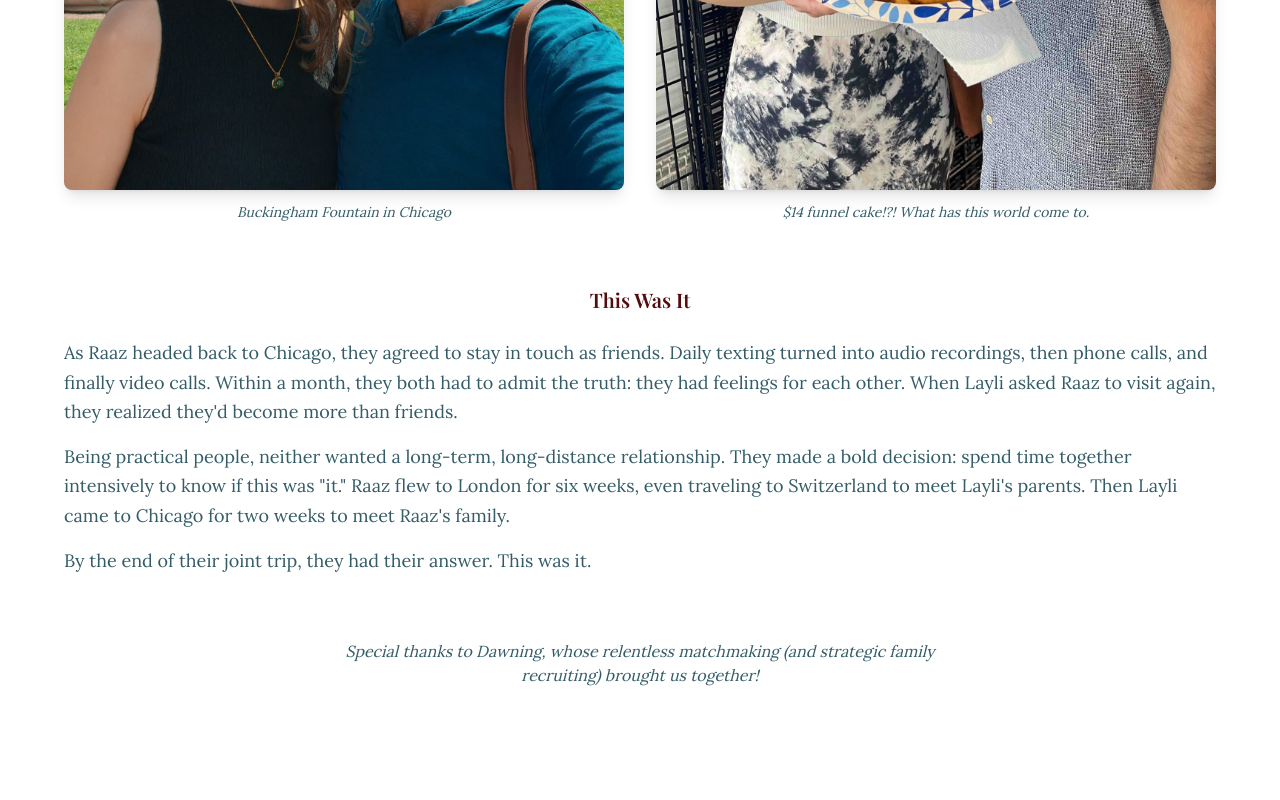
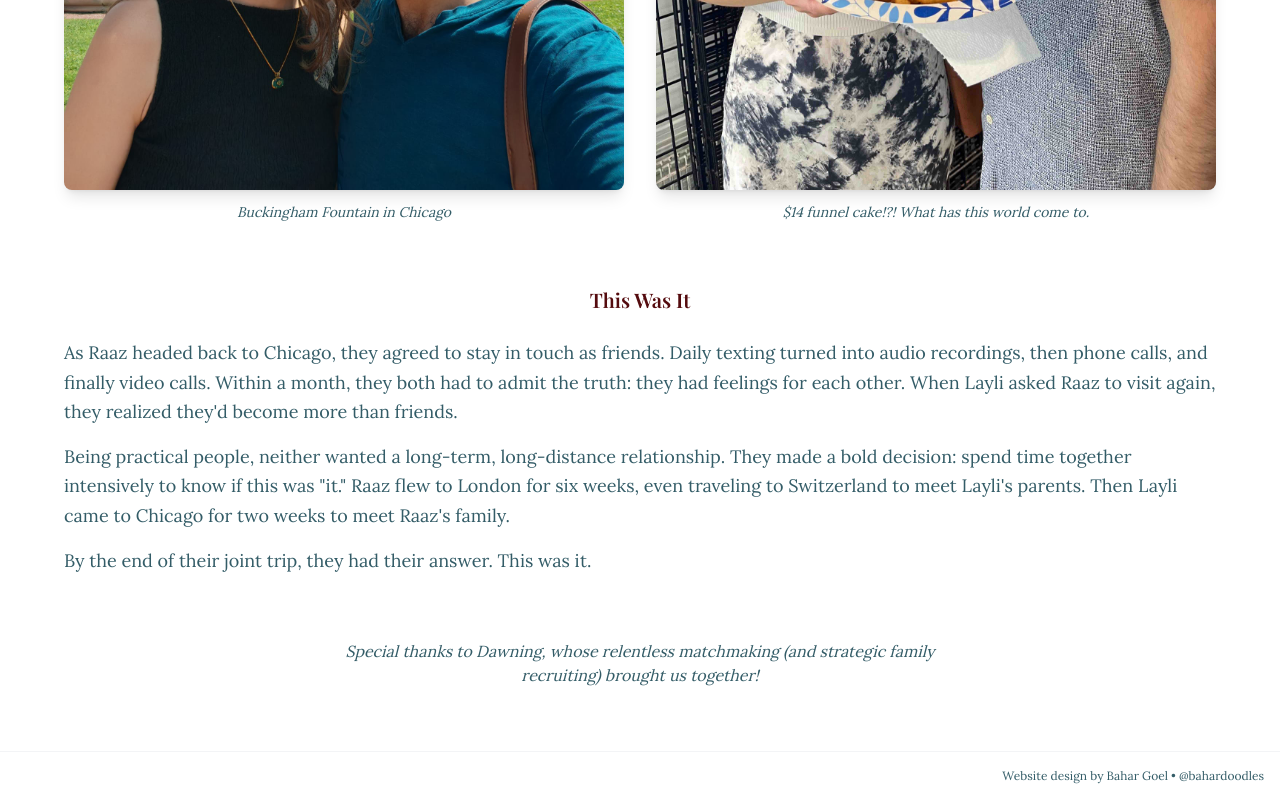
Before and after one commit to RaazKH/wedding-website, a Next.js app: page / in a window 1280 px wide. Shown: the part 4241-5041 px from the top of the page. Before the commit the page ends 4992 px from the top, so only its background shows below. Built offline with nearby package versions, Linux system fonts and the light colour scheme.

Commit message:
add designer credit footer

```diff
--- a/src/app/layout.tsx
+++ b/src/app/layout.tsx
@@ -50,12 +50,27 @@ export default function RootLayout({
       className={`scroll-smooth ${playfairDisplay.variable} ${greatVibes.variable} ${lora.variable} ${inter.variable}`}
       data-scroll-behavior="smooth"
     >
-      <body className="min-h-screen bg-white">
+      <body className="min-h-screen bg-white flex flex-col">
         <ScrollToTop />
         <Navigation />
-        <div className="pt-16">
+        <div className="pt-16 flex-grow">
           {children}
         </div>
+        <footer className="py-4 text-right body-text text-xs color-blue/60 border-t border-gray-100">
+          <div className="container mx-auto px-4">
+            <p>
+              Website design by Bahar Goel • {' '}
+              <a
+                href="https://www.instagram.com/bahardoodles"
+                target="_blank"
+                rel="noopener noreferrer"
+                className="hover:color-red transition-colors"
+              >
+                @bahardoodles
+              </a>
+            </p>
+          </div>
+        </footer>
       </body>
     </html>
   )
```
